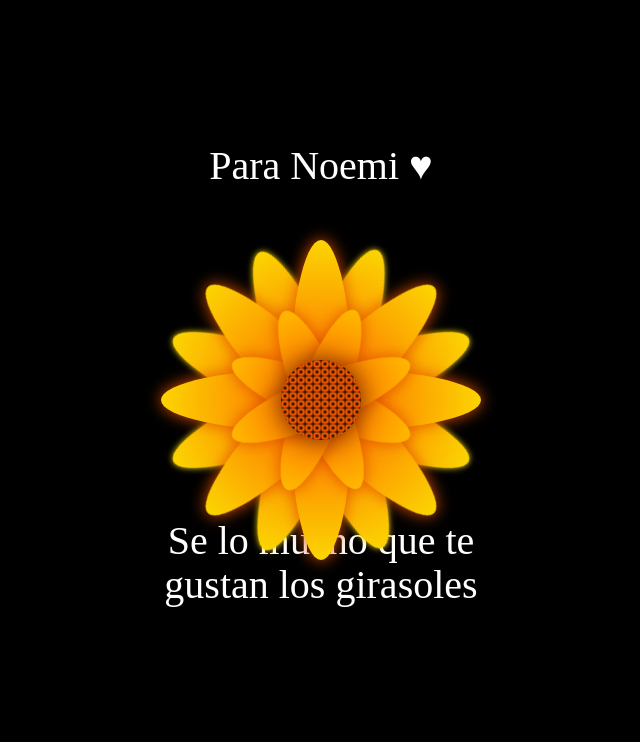
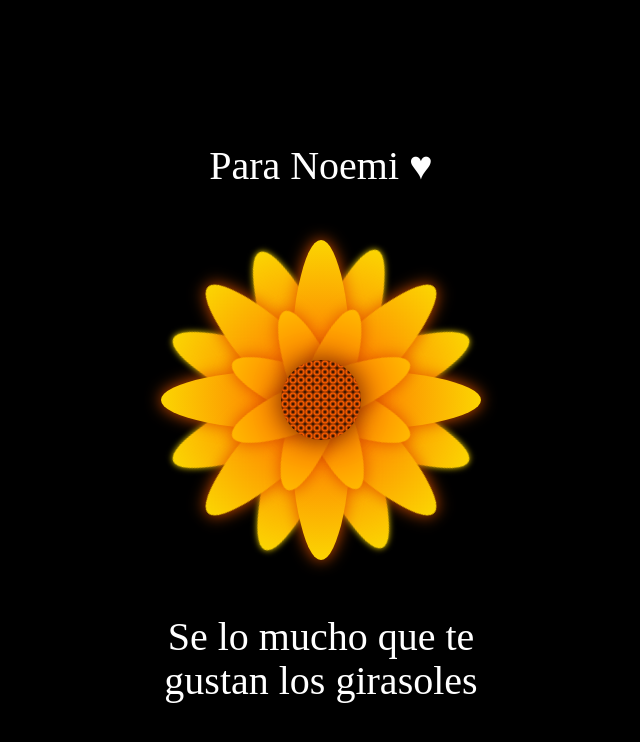
Before and after one commit to Nosrem24/FloresAmarillas, a plain HTML site: page index.html in a window 1280 px wide. Shown: the whole page, without its empty margins (319-959 px from the left). Drawn offline with Linux system fonts and the light colour scheme.

Commit message:
Update estyles.css

```diff
--- a/estyles.css
+++ b/estyles.css
@@ -36,7 +36,7 @@ animation: pulsate 2s infinite;
 }
 
 .text-below {
-    bottom: -30px; /* Ajusta la posición vertical del texto debajo de la flor */
+    bottom: -90px; /* Ajusta la posición vertical del texto debajo de la flor */
 }
 @keyframes pulsate {
 0% {
```
